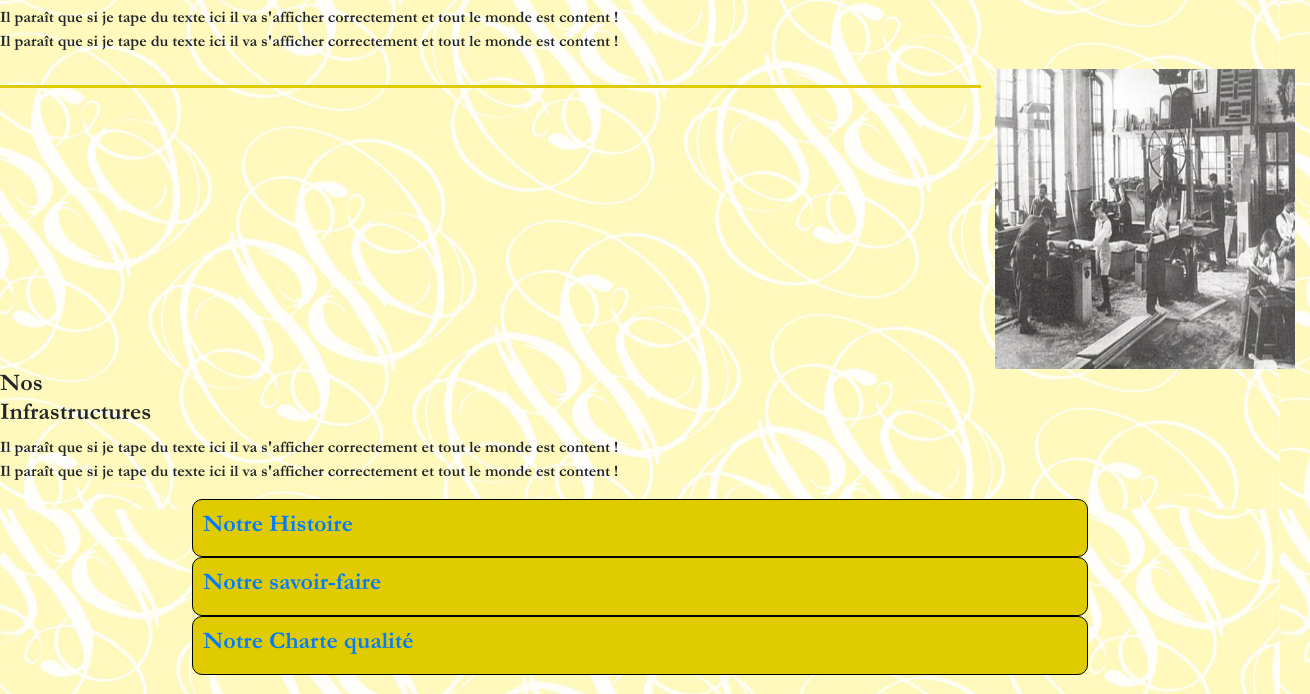
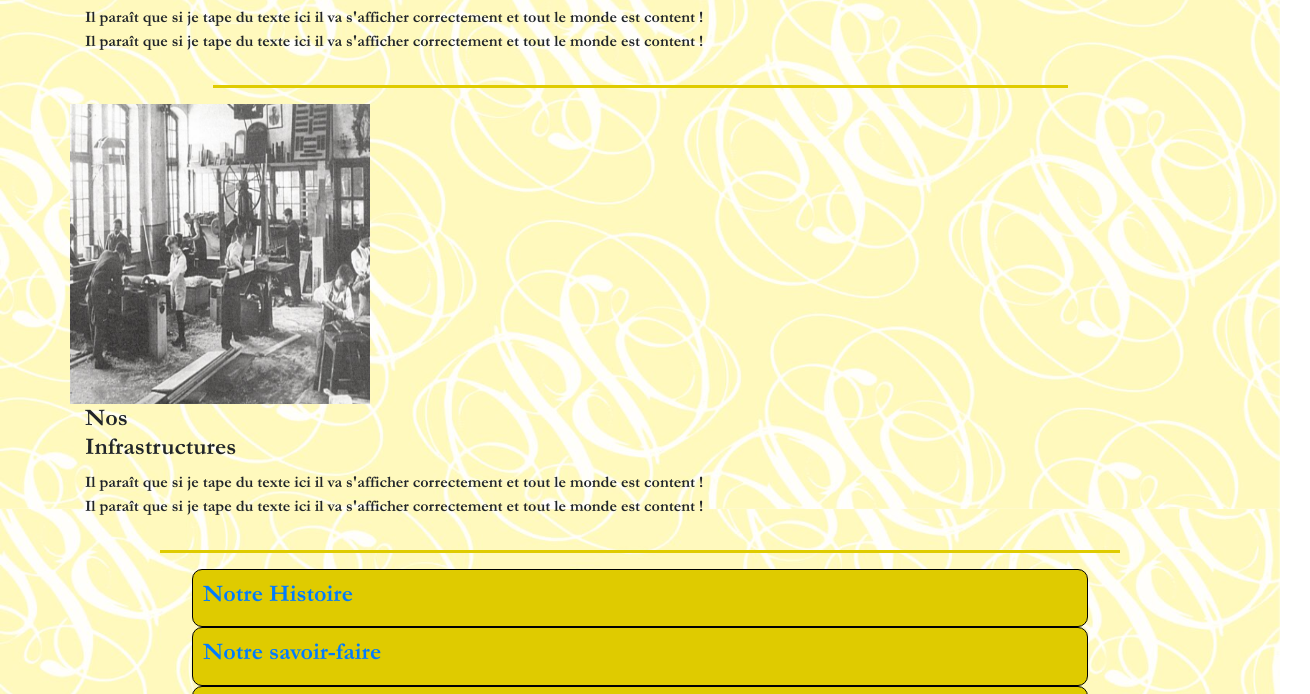
Before and after one commit to Fromont-L/Bootstrapofdoom, a plain HTML site: page index.html in a window 1280 px wide. Shown: the part 3111-3805 px from the top of the page, 1310 px wide, since content can reach past the window. Drawn offline with nearby package versions, Linux system fonts and the light colour scheme; a web font is replaced by a local one.

Commit message:
un peu d'espoir

```diff
--- a/index.html
+++ b/index.html
@@ -366,6 +366,7 @@
 		<hr class="w-75 separation"/>
 		<!--Fin Histoire-->
 		<!--Origines-->
+		<div class="container">
 			<div class="row">
 				<div class="col-12">
 					<div class="card">
@@ -397,6 +398,8 @@
 					</div>
 				</div>
 			</div>
+		</div>
+		<hr class="w-75 separation"/>
 
 		<!--Fin Infrastructure-->
 		<!--Accordéon-->
```
Lines whose indentation alone changed are shown as unchanged.
